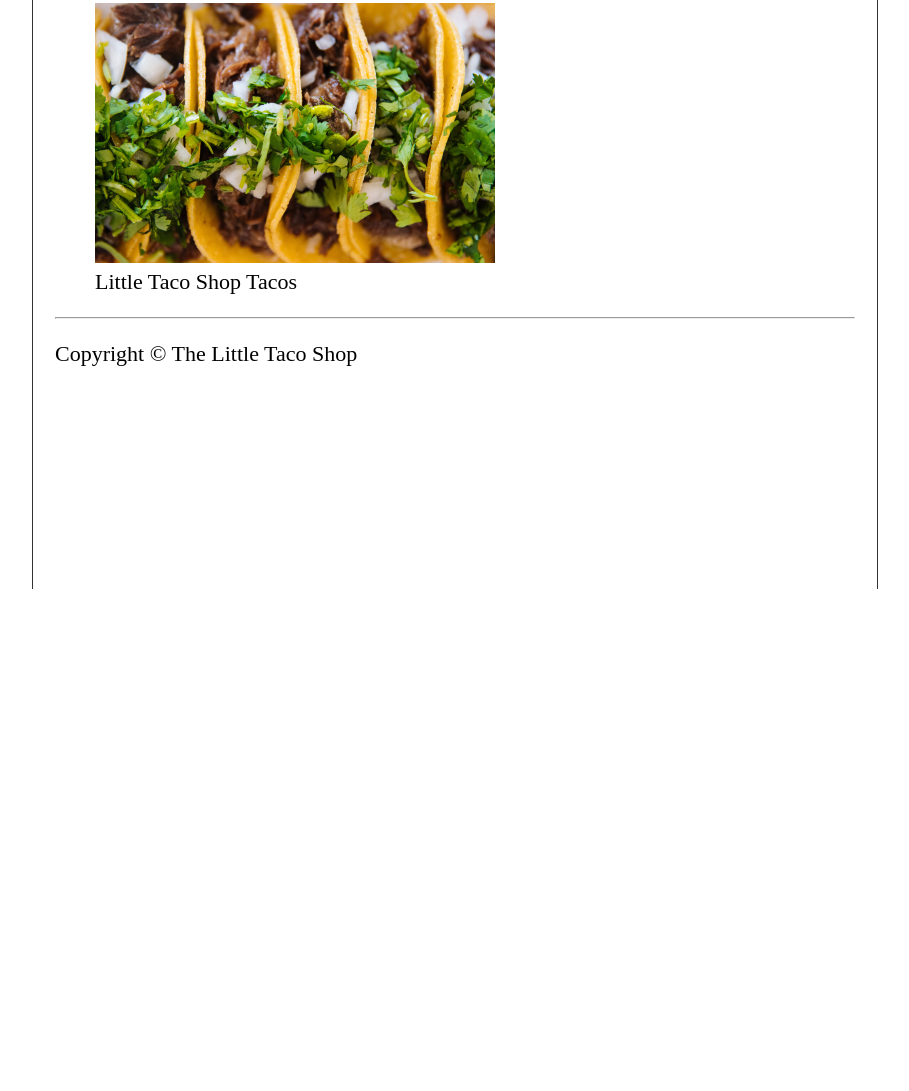
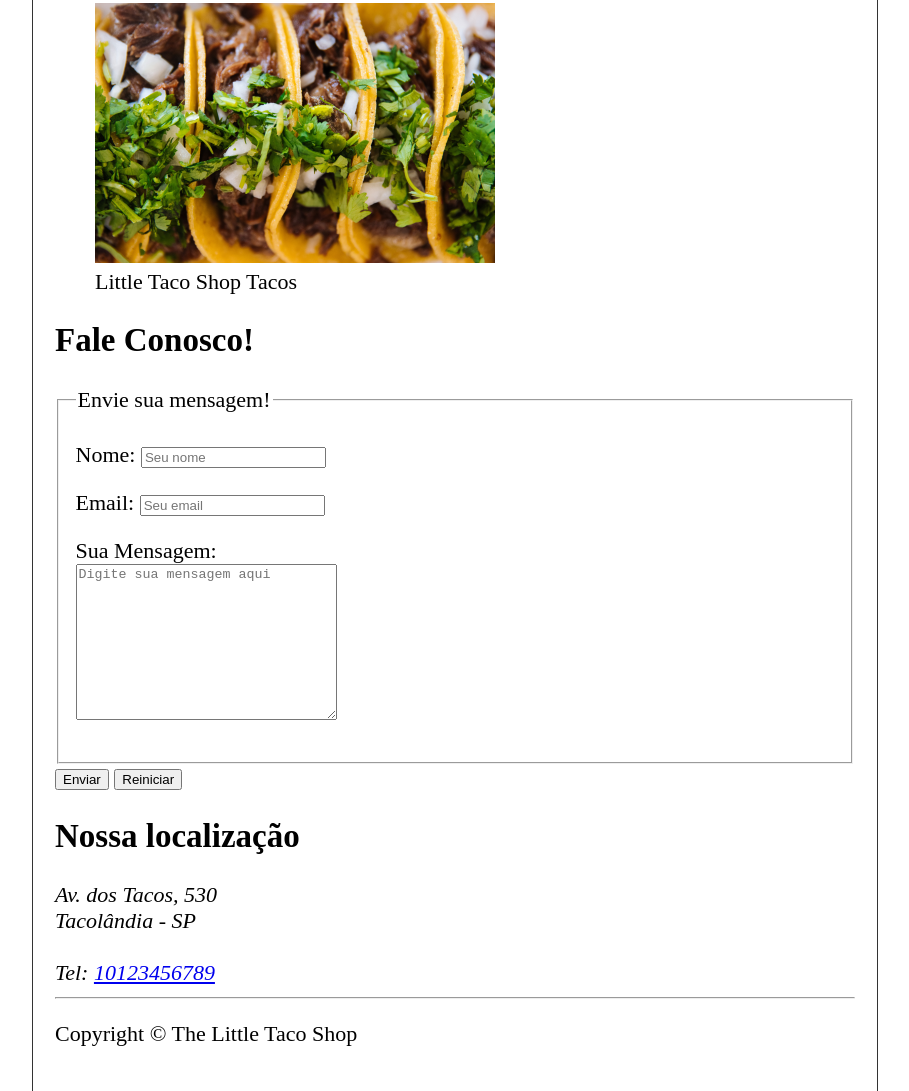
Before and after one commit to fjcintra/the-little-taco-shop, a plain HTML site: page fale-conosco.html in a window 1280 px wide. Shown: the part 255-1346 px from the top of the page, without its empty margins (185-1094 px from the left). Before the commit the page ends 844 px from the top, so only its background shows below. Drawn offline with Linux system fonts and the light colour scheme.

Commit message:
Completed the Contact us page

```diff
--- a/fale-conosco.html
+++ b/fale-conosco.html
@@ -9,6 +9,7 @@
     <title>Little Taco Shop - Horários</title>
 </head>
 <body>
+<header>
     <h1>Little Taco Shop - Horários</h1>
     <nav>
         <ul>
@@ -30,7 +31,41 @@
         <img src="/img/tacos_close_up_400x260.png" alt="Tacos Close Up">
         <figcaption>Little Taco Shop Tacos</figcaption>
     </figure>
-
+</header>
+<main>
+    <section>
+        <h2>Fale Conosco!</h2>
+        <form action="#" method="get">
+            <fieldset>
+                <legend>Envie sua mensagem!</legend>
+                <p>
+                    <label for="name">Nome:</label>
+                    <input type="text" name="name" id="name" placeholder="Seu nome" required>
+                </p>
+                <p>
+                    <label for="email">Email:</label>
+                    <input type="email" name="email" id="email" placeholder="Seu email" required>
+                </p>
+                <p>
+                    <label for="message">Sua Mensagem:</label>
+                    <br>
+                    <textarea name="message" id="message" cols="30" rows="10"
+                              placeholder="Digite sua mensagem aqui"></textarea>
+                </p>
+            </fieldset>
+            <button type="submit">Enviar</button>
+            <button type="reset">Reiniciar</button>
+        </form>
+    </section>
+    <section>
+        <h2>Nossa localização</h2>
+        <address>
+            Av. dos Tacos, 530 <br>
+            Tacolândia - SP <br><br>
+            Tel: <a href="Phone:+5510123456789">10123456789</a>
+        </address>
+    </section>
+</main>
 <hr>
 <footer>
     <p>Copyright &copy; The Little Taco Shop</p>
```
Lines whose indentation alone changed are shown as unchanged.
